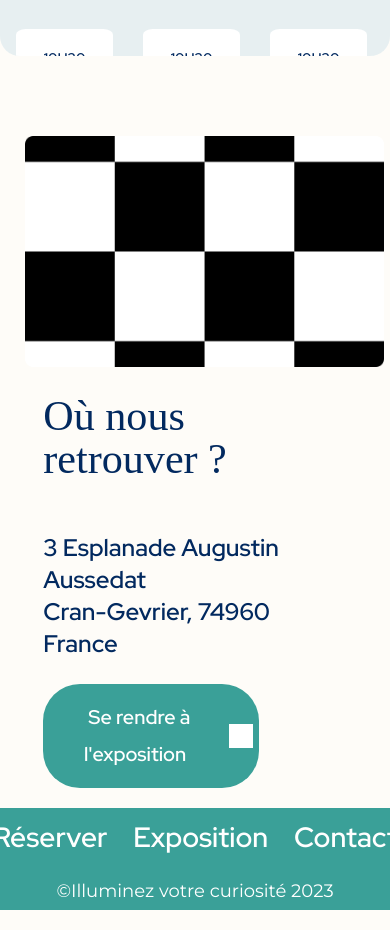
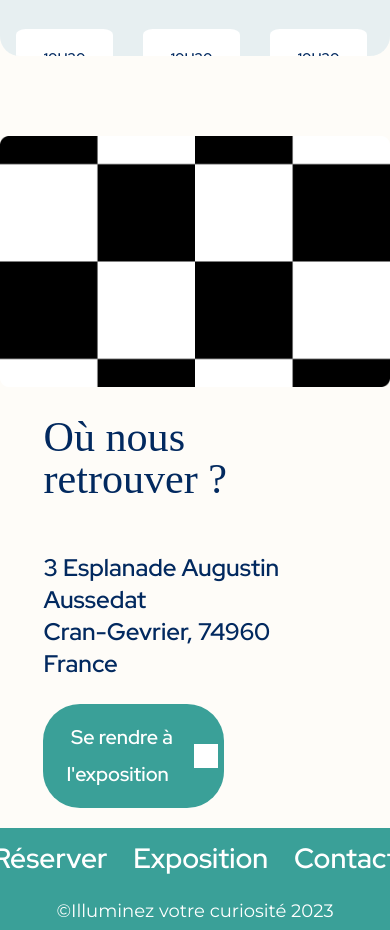
Before and after one commit to jo15122002/illuminez_votre_curiosite_site, a Nuxt app: page / in a window 390 px wide. Shown: the part 6080-7010 px from the top of the page. Built offline with nearby package versions, Linux system fonts and the light colour scheme; no server answers; the database is empty; grey boxes are pictures that could not be loaded.

Commit message:
fix reponsive findUS

```diff
--- a/components/FindUs.vue
+++ b/components/FindUs.vue
@@ -25,8 +25,8 @@ export default {
   .findUs{
     flex-direction: column;
     align-items: center;
-    width: 100%;
-    margin:0px;
+    width:100% !important;
+    margin:0px !important;
   }
 
   .findUs img{
@@ -37,7 +37,7 @@ export default {
     display: flex;
     flex-direction: column;
     width: 77.7%;
-    margin: auto;
+    margin: auto !important;
     justify-content: center;
   }
 
@@ -56,7 +56,7 @@ export default {
 
   .button{
     font-size: 110%;
-    width: 78.78%;
+    width: 60%;
     border-radius: 37px;
   }
 }
```
